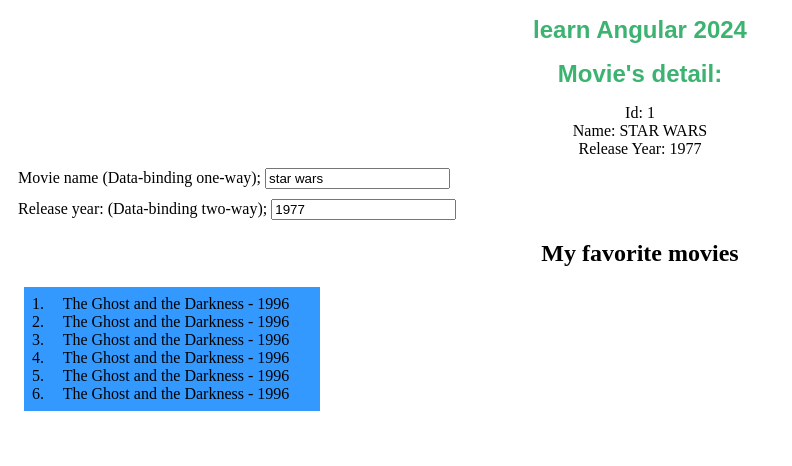
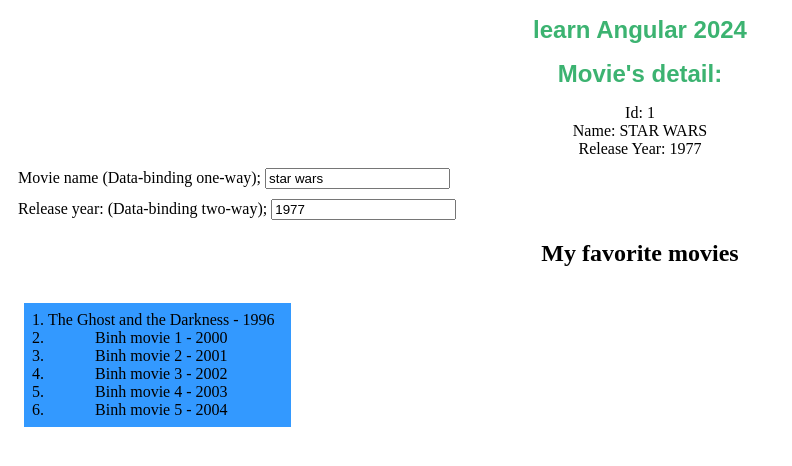
Before and after one commit to binhsna/Angular5Learning, an Angular app in the folder angularProject/: page / in a window 1280 px wide. Shown: the top 466 px of the page, without its empty margins (0-792 px from the left). Built offline with nearby package versions, Linux system fonts and the light colour scheme.

Commit message:
ngIf
Sử dụng ngIf directive để ẩn hiện thẻ div trong Angular

```diff
--- a/angularProject/src/app/fake-movies.ts
+++ b/angularProject/src/app/fake-movies.ts
@@ -7,23 +7,23 @@ export var fakeMovies: Movie[] = [
     releaseYear: 1996
   }, {
     id: 2,
-    name: "The Ghost and the Darkness",
-    releaseYear: 1996
+    name: "Binh movie 1",
+    releaseYear: 2000
   }, {
     id: 3,
-    name: "The Ghost and the Darkness",
-    releaseYear: 1996
+    name: "Binh movie 2",
+    releaseYear: 2001
   }, {
     id: 4,
-    name: "The Ghost and the Darkness",
-    releaseYear: 1996
+    name: "Binh movie 3",
+    releaseYear: 2002
   }, {
     id: 5,
-    name: "The Ghost and the Darkness",
-    releaseYear: 1996
+    name: "Binh movie 4",
+    releaseYear: 2003
   }, {
     id: 6,
-    name: "The Ghost and the Darkness",
-    releaseYear: 1996
+    name: "Binh movie 5",
+    releaseYear: 2004
   }
 ];
--- a/angularProject/src/app/movies/movies.component.css
+++ b/angularProject/src/app/movies/movies.component.css
@@ -1,3 +1,6 @@
+.parent {
+  display: flex;
+}
 
 .selected {
   background: mediumseagreen !important;
@@ -19,3 +22,13 @@
   margin: 0.2em;
   text-align: left;
 }
+
+.details {
+  background: mediumseagreen;
+  color: white;
+  padding: 0.5em;
+  margin: 1em;
+  max-width: 16em;
+  text-align: left;
+  font-size: 0.875em; /* 14px/16=0.875em */
+}
--- a/angularProject/src/app/movies/movies.component.html
+++ b/angularProject/src/app/movies/movies.component.html
@@ -13,6 +13,7 @@
   </label>
 </div>
 <h2>My favorite movies</h2>
+<div class="parent">
   <ol class="movies">
     <li class="movieListItem" *ngFor="let eachMovie of movies"
         [class.selected]="eachMovie === selectedMovie"
@@ -20,3 +21,17 @@
       {{eachMovie.name}} - {{eachMovie.releaseYear}}
     </li>
   </ol>
+  <div *ngIf="selectedMovie" class="details">
+    <h3>You selected: {{selectedMovie.name}}, Details: </h3>
+    <table style="width: 100%;">
+      <tr>
+        <td>name:</td>
+        <td><input [(ngModel)]="selectedMovie.name" placeholder="name"></td>
+      </tr>
+      <tr>
+        <td>release year:</td>
+        <td><input [(ngModel)]="selectedMovie.releaseYear" placeholder="release year"></td>
+      </tr>
+    </table>
+  </div>
+</div>
--- a/angularProject/src/app/movies/movies.component.ts
+++ b/angularProject/src/app/movies/movies.component.ts
@@ -1,6 +1,6 @@
 import {Component, OnInit} from '@angular/core';
 import {Movie} from "../models/movie";
-import {NgForOf, UpperCasePipe} from "@angular/common";
+import {NgForOf, NgIf, UpperCasePipe} from "@angular/common";
 import {FormsModule} from "@angular/forms";
 import {fakeMovies} from "../fake-movies";
 
@@ -10,7 +10,8 @@ import {fakeMovies} from "../fake-movies";
   imports: [
     UpperCasePipe,
     FormsModule,
-    NgForOf
+    NgForOf,
+    NgIf
   ],
   templateUrl: './movies.component.html',
   styleUrl: './movies.component.css'
```
Lines whose indentation alone changed are shown as unchanged.
